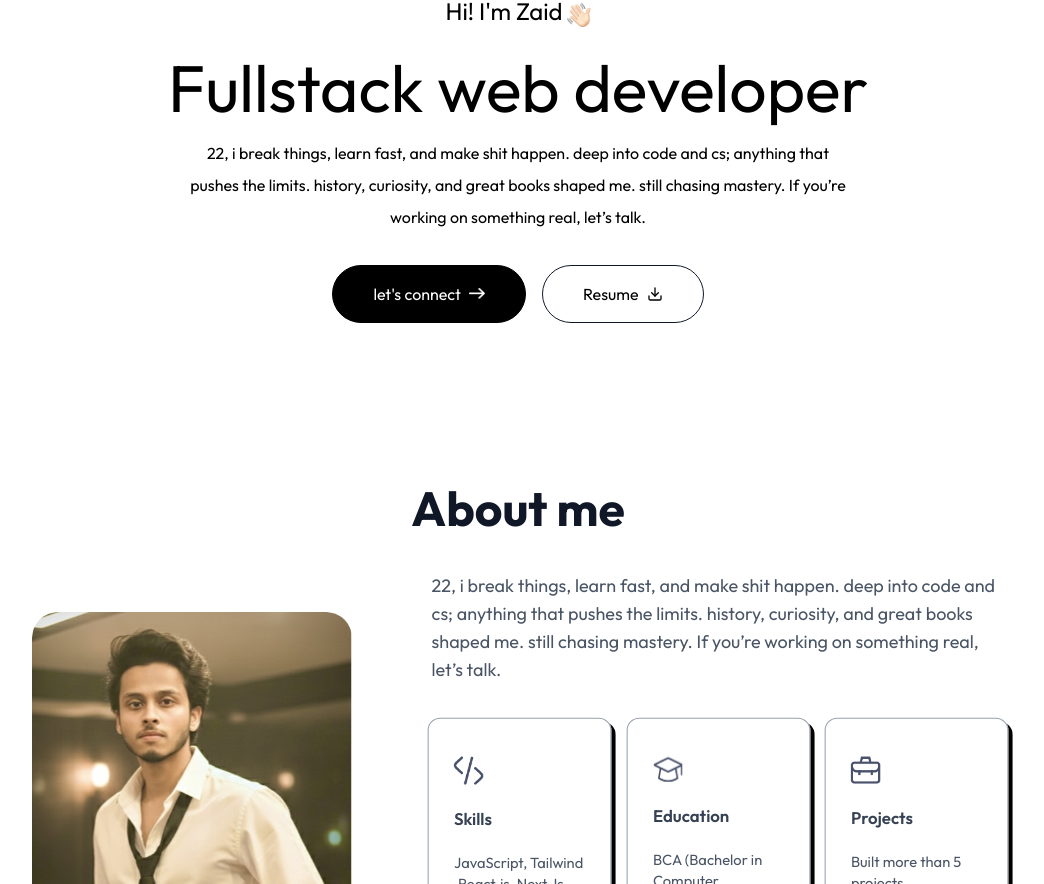
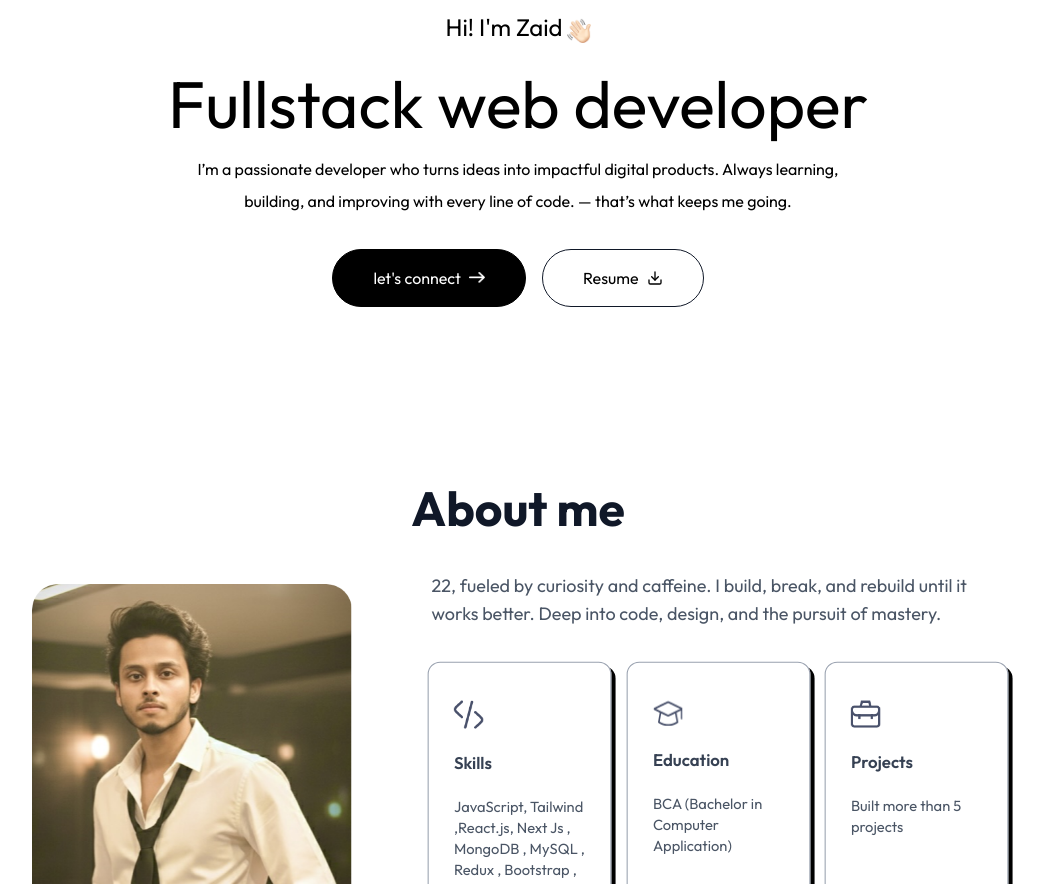
Before and after one commit to Zaid401/Portfolio-main, a Next.js app: page / in a window 1280 px wide. Shown: the part 356-1240 px from the top of the page, without its empty margins (122-1166 px from the left). Built offline with nearby package versions, Linux system fonts and the light colour scheme; a web font is replaced by a local one.

Commit message:
just changing "about" section.

```diff
--- a/app/components/About.jsx
+++ b/app/components/About.jsx
@@ -39,8 +39,7 @@ function About() {
                     transition={{ duration: 0.6, delay: 0.8 }}
                     className='flex-1'>
                     <p className='mb-10 max-w-2xl text-gray-600 text-lg '>
-                        22, i break things, learn fast, and make shit happen. deep into code and cs; anything that pushes the limits. history, curiosity, and great books shaped me. still chasing mastery.
-                        If you’re working on something real, let’s talk.
+                        22, fueled by curiosity and caffeine. I build, break, and rebuild until it works better. Deep into code, design, and the pursuit of mastery.
                     </p>
 
                     <motion.ul
--- a/app/components/Header.jsx
+++ b/app/components/Header.jsx
@@ -36,8 +36,7 @@ function Header() {
                 whileInView={{ opacity: 1 }}
                 transition={{ duration: 0.6, delay: 0.7 }}
                 className='max-w-2xl mx-auto'>
-                22, i break things, learn fast, and make shit happen. deep into code and cs; anything that pushes the limits. history, curiosity, and great books shaped me. still chasing mastery.
-                If you’re working on something real, let’s talk.
+                I’m a passionate developer who turns ideas into impactful digital products. Always learning, building, and improving with every line of code. — that’s what keeps me going.
             </motion.p>
 
             <div className='flex flex-col sm:flex-row items-center gap-4 mt-4'>
```
